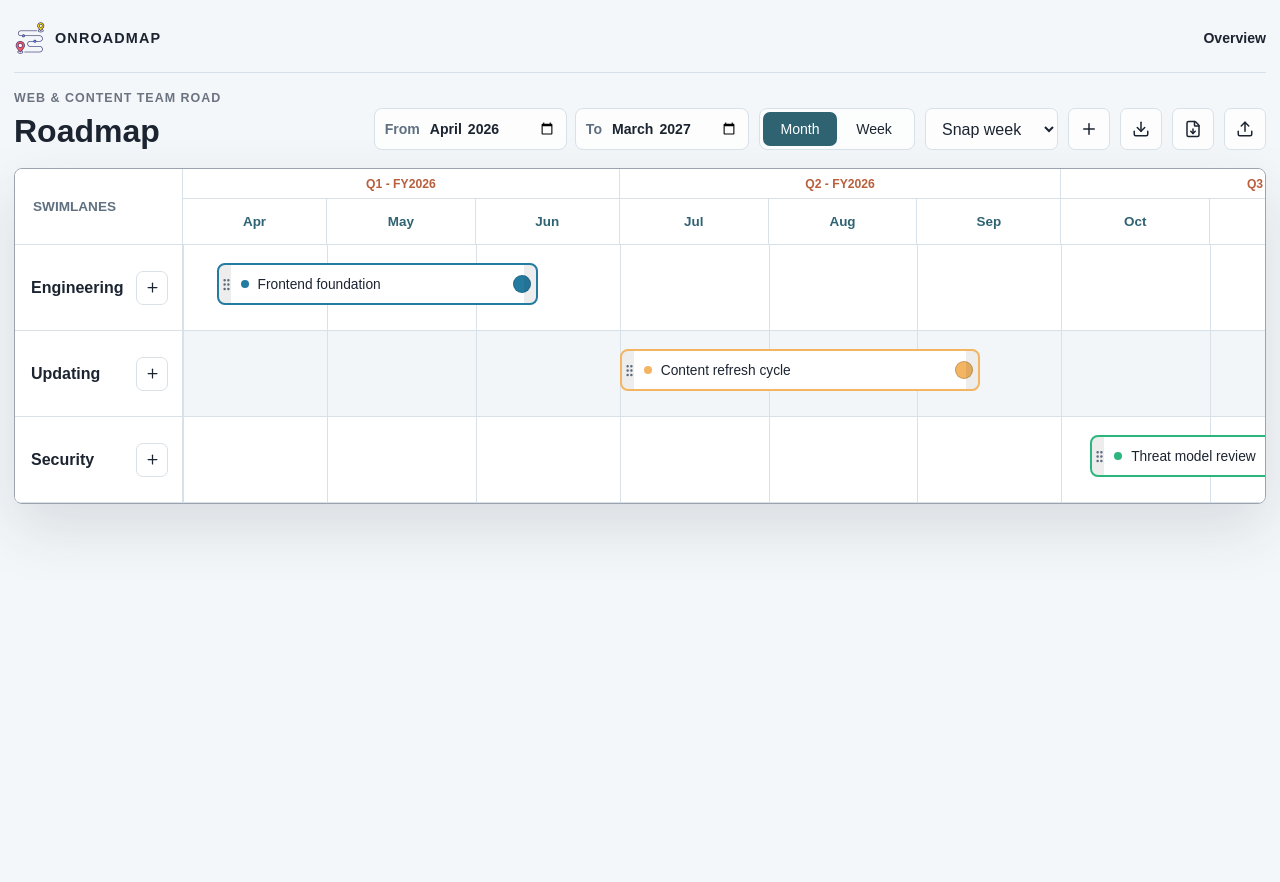
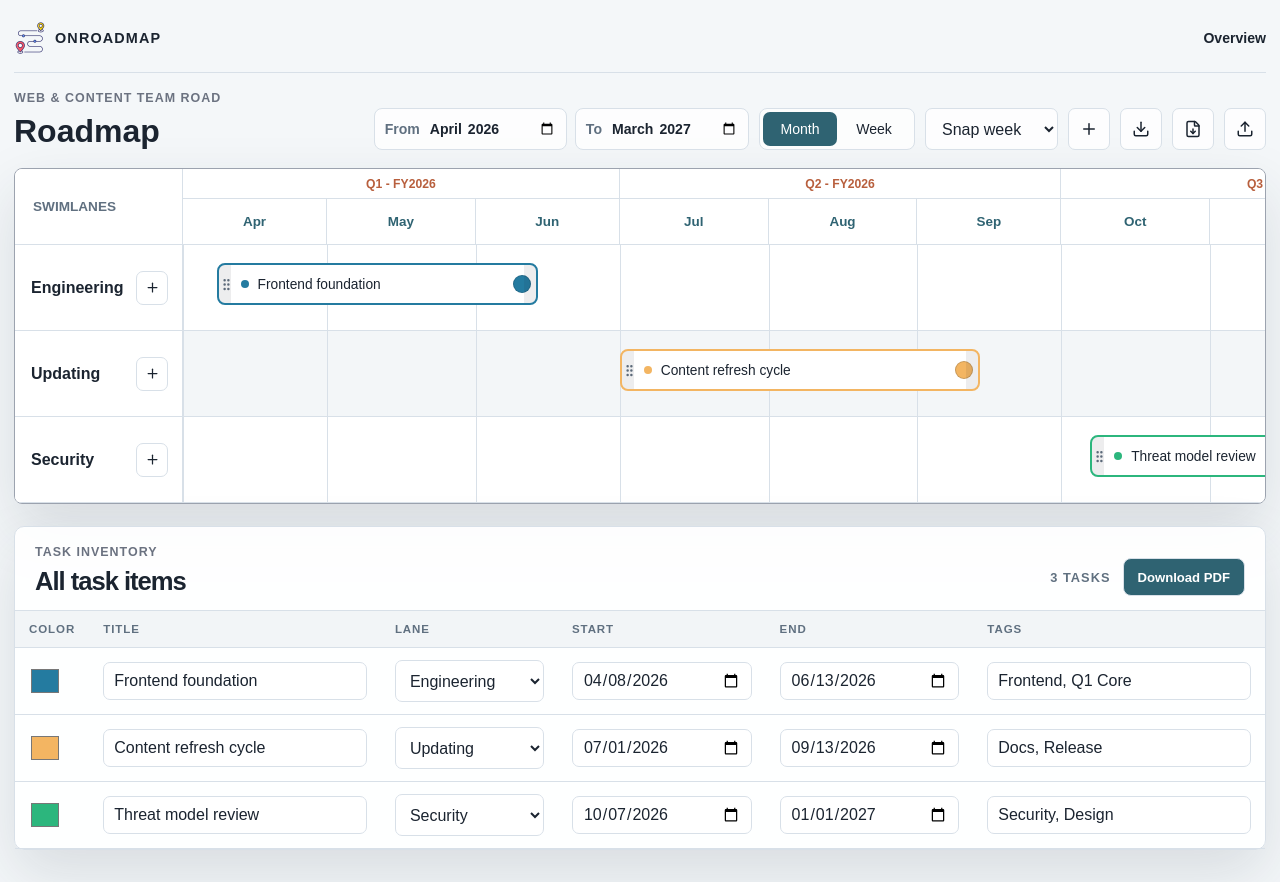
Before and after one commit to s-a-faruque/onroadmap, a React (Vite) app: page / in a window 1280 px wide. Both pictures are taken after a click on the button "Start planning". Before the commit the page ends 800 px from the top, so only its background shows below. Built offline with nearby package versions, Linux system fonts and the light colour scheme; a web font is replaced by a local one.

Commit message:
Add tabular view

```diff
--- a/src/App.tsx
+++ b/src/App.tsx
@@ -209,6 +209,15 @@ function App() {
   const months = useMemo(() => monthSegments(timelineYear, timelineStartMonth, timelineMonthSpan), [timelineYear, timelineStartMonth, timelineMonthSpan]);
   const quarters = useMemo(() => quarterSegments(timelineYear, timelineStartMonth, timelineMonthSpan), [timelineYear, timelineStartMonth, timelineMonthSpan]);
   const weeks = useMemo(() => weekSegments(timelineYear, timelineStartMonth, timelineMonthSpan), [timelineYear, timelineStartMonth, timelineMonthSpan]);
+  const taskTableRows = useMemo(
+    () => [...roadmap.tasks]
+      .map((task) => ({
+        ...task,
+        laneName: roadmap.lanes.find((lane) => lane.id === task.laneId)?.name ?? 'Unassigned',
+      }))
+      .sort((firstTask, secondTask) => firstTask.startDate.localeCompare(secondTask.startDate) || firstTask.title.localeCompare(secondTask.title)),
+    [roadmap.lanes, roadmap.tasks],
+  );
 
   useEffect(() => {
     function handleHashChange() {
@@ -381,6 +390,57 @@ function App() {
     URL.revokeObjectURL(url);
   }
 
+  async function loadLogoImage() {
+    return new Promise<HTMLImageElement>((resolve, reject) => {
+      const logo = new Image();
+      logo.onload = () => resolve(logo);
+      logo.onerror = () => reject(new Error('Unable to load roadmap logo'));
+      logo.src = '/route.png';
+    });
+  }
+
+  async function exportTaskTable() {
+    const tableElement = document.querySelector('.task-table-panel') as HTMLElement | null;
+
+    if (!tableElement) {
+      return;
+    }
+
+    try {
+      const [{ default: html2canvas }, { jsPDF }] = await Promise.all([
+        import('html2canvas'),
+        import('jspdf'),
+      ]);
+      const [canvas, logo] = await Promise.all([
+        html2canvas(tableElement, {
+          backgroundColor: activeTheme.colors.paper,
+          scale: 2,
+          useCORS: true,
+        }),
+        loadLogoImage(),
+      ]);
+      const image = canvas.toDataURL('image/png');
+      const pdf = new jsPDF({ orientation: 'landscape', unit: 'pt', format: 'a4' });
+      const pageWidth = pdf.internal.pageSize.getWidth();
+      const pageHeight = pdf.internal.pageSize.getHeight();
+      const margin = 24;
+      const titleHeight = 30;
+      const logoSize = 22;
+      const imageWidth = pageWidth - margin * 2;
+      const imageHeight = Math.min((canvas.height * imageWidth) / canvas.width, pageHeight - margin * 2 - titleHeight);
+
+      pdf.setFont('helvetica', 'bold');
+      pdf.setFontSize(16);
+      pdf.setTextColor(23, 33, 29);
+      pdf.addImage(logo, 'PNG', margin, margin - 4, logoSize, logoSize);
+      pdf.text('Roadmap task inventory', margin + logoSize + 10, margin + 16);
+      pdf.addImage(image, 'PNG', margin, margin + titleHeight, imageWidth, imageHeight);
+      pdf.save(`onroadmap-tasks-${timelineYear}.pdf`);
+    } catch (error) {
+      console.error('Unable to export task table PDF', error);
+    }
+  }
+
   async function exportRoadmapPdf() {
     const timelineElement = timelineRef.current;
 
@@ -393,7 +453,8 @@ function App() {
         import('html2canvas'),
         import('jspdf'),
       ]);
-      const canvas = await html2canvas(timelineElement, {
+      const [canvas, logo] = await Promise.all([
+        html2canvas(timelineElement, {
           backgroundColor: activeTheme.colors.paper,
           scale: 2,
           useCORS: true,
@@ -401,14 +462,16 @@ function App() {
           height: timelineElement.scrollHeight,
           windowWidth: timelineElement.scrollWidth,
           windowHeight: timelineElement.scrollHeight,
-        ignoreElements: (element) => element.classList.contains('task-color-picker'),
-      });
+        }),
+        loadLogoImage(),
+      ]);
       const image = canvas.toDataURL('image/png');
       const pdf = new jsPDF({ orientation: 'landscape', unit: 'pt', format: 'a4' });
       const pageWidth = pdf.internal.pageSize.getWidth();
       const pageHeight = pdf.internal.pageSize.getHeight();
       const margin = 28;
       const titleHeight = 42;
+      const logoSize = 26;
       const imageWidth = pageWidth - margin * 2;
       const imageHeight = Math.min(
         (canvas.height * imageWidth) / canvas.width,
@@ -418,11 +481,12 @@ function App() {
       pdf.setFont('helvetica', 'normal');
       pdf.setFontSize(9);
       pdf.setTextColor(107, 114, 128);
-      pdf.text(roadmap.subtitle, margin, margin + 11);
+      pdf.text(roadmap.subtitle, margin + logoSize + 12, margin + 11);
       pdf.setFont('helvetica', 'bold');
       pdf.setFontSize(18);
       pdf.setTextColor(23, 33, 29);
-      pdf.text(roadmap.title, margin, margin + 32);
+      pdf.addImage(logo, 'PNG', margin, margin - 6, logoSize, logoSize);
+      pdf.text(roadmap.title, margin + logoSize + 12, margin + 32);
       pdf.addImage(image, 'PNG', margin, margin + titleHeight, imageWidth, imageHeight, undefined, 'FAST');
       const watermark = appConfig.controls.pdfWatermark;
       if (watermark.enabled) {
@@ -537,6 +601,97 @@ function App() {
         }))}
         onAddTask={addTask}
       />
+      <section className="task-table-panel" aria-label="Task inventory table">
+        <div className="task-table-header">
+          <div>
+            <p className="eyebrow">Task inventory</p>
+            <h2>All task items</h2>
+          </div>
+          <div className="task-table-actions">
+            <span>{roadmap.tasks.length} tasks</span>
+            <button type="button" className="download-task-table" onClick={exportTaskTable}>Download PDF</button>
+          </div>
+        </div>
+        <div className="task-table-scroll">
+          <table className="task-table">
+            <thead>
+              <tr>
+                <th scope="col">Color</th>
+                <th scope="col">Title</th>
+                <th scope="col">Lane</th>
+                <th scope="col">Start</th>
+                <th scope="col">End</th>
+                <th scope="col">Tags</th>
+              </tr>
+            </thead>
+            <tbody>
+              {taskTableRows.map((task) => (
+                <tr key={task.id}>
+                  <td className="task-table-color-cell">
+                    <input
+                      type="color"
+                      value={task.color}
+                      aria-label={`Task color for ${task.title}`}
+                      onChange={(event) => updateTask(task.id, { color: event.target.value })}
+                    />
+                  </td>
+                  <td>
+                    <input
+                      className="task-table-input"
+                      value={task.title}
+                      aria-label={`Task title: ${task.title}`}
+                      onChange={(event) => updateTask(task.id, { title: event.target.value })}
+                    />
+                  </td>
+                  <td>
+                    <select
+                      className="task-table-select"
+                      value={task.laneId}
+                      aria-label={`Lane for ${task.title}`}
+                      onChange={(event) => updateTask(task.id, { laneId: event.target.value })}
+                    >
+                      {roadmap.lanes.map((lane) => (
+                        <option key={lane.id} value={lane.id}>{lane.name}</option>
+                      ))}
+                    </select>
+                  </td>
+                  <td>
+                    <input
+                      type="date"
+                      className="task-table-date"
+                      value={task.startDate}
+                      aria-label={`Start date for ${task.title}`}
+                      onChange={(event) => updateTask(task.id, { startDate: event.target.value })}
+                    />
+                  </td>
+                  <td>
+                    <input
+                      type="date"
+                      className="task-table-date"
+                      value={task.endDate}
+                      aria-label={`End date for ${task.title}`}
+                      onChange={(event) => updateTask(task.id, { endDate: event.target.value })}
+                    />
+                  </td>
+                  <td>
+                    <input
+                      className="task-table-input"
+                      value={task.tags.join(', ')}
+                      aria-label={`Tags for ${task.title}`}
+                      onChange={(event) => updateTask(task.id, {
+                        tags: event.target.value
+                          .split(',')
+                          .map((tag) => tag.trim())
+                          .filter(Boolean),
+                      })}
+                    />
+                  </td>
+                </tr>
+              ))}
+            </tbody>
+          </table>
+        </div>
+      </section>
     </main>
   );
 }
--- a/src/styles.css
+++ b/src/styles.css
@@ -855,6 +855,110 @@ select {
   right: 0;
 }
 
+.task-table-panel {
+  margin-top: 22px;
+  border: 1px solid var(--line);
+  border-radius: 10px;
+  background: rgba(var(--paper-rgb), 0.9);
+  box-shadow: var(--shadow);
+}
+
+.task-table-header {
+  display: flex;
+  align-items: end;
+  justify-content: space-between;
+  gap: 12px;
+  padding: 18px 20px 14px;
+  border-bottom: 1px solid var(--line);
+}
+
+.task-table-header h2 {
+  margin: 0;
+  font-size: clamp(1.2rem, 2vw, 1.8rem);
+  letter-spacing: -0.04em;
+}
+
+.task-table-actions {
+  display: flex;
+  align-items: center;
+  gap: 12px;
+}
+
+.task-table-header span {
+  color: var(--muted);
+  font-size: 0.8rem;
+  font-weight: 800;
+  text-transform: uppercase;
+  letter-spacing: 0.08em;
+}
+
+.download-task-table {
+  min-height: 38px;
+  padding: 0 14px;
+  border: 1px solid var(--line);
+  border-radius: 8px;
+  background: var(--green);
+  color: var(--paper);
+  font-size: 0.82rem;
+  font-weight: 800;
+}
+
+.task-table-scroll {
+  overflow-x: auto;
+}
+
+.task-table {
+  width: 100%;
+  border-collapse: collapse;
+  min-width: 880px;
+}
+
+.task-table th,
+.task-table td {
+  padding: 12px 14px;
+  border-bottom: 1px solid var(--line);
+  text-align: left;
+  vertical-align: middle;
+}
+
+.task-table th {
+  color: var(--muted);
+  font-size: 0.72rem;
+  font-weight: 900;
+  letter-spacing: 0.08em;
+  text-transform: uppercase;
+  background: rgba(var(--line-rgb), 0.34);
+}
+
+.task-table tbody tr:hover {
+  background: rgba(var(--line-rgb), 0.2);
+}
+
+.task-table-color-cell {
+  width: 56px;
+}
+
+.task-table-input,
+.task-table-select,
+.task-table-date {
+  width: 100%;
+  min-height: 38px;
+  padding: 8px 10px;
+  border: 1px solid var(--line);
+  border-radius: 7px;
+  background: rgba(var(--paper-rgb), 0.82);
+  color: var(--ink);
+}
+
+.task-table-color-cell input[type='color'] {
+  width: 32px;
+  height: 32px;
+  padding: 0;
+  border: 0;
+  border-radius: 8px;
+  background: transparent;
+}
+
 @media (max-width: 760px) {
   .landing-shell {
     width: min(100vw - 28px, 560px);
```
Also changed, not shown: 1 other file (tests, documents, lock files or other folders). Lines whose indentation alone changed are shown as unchanged.
